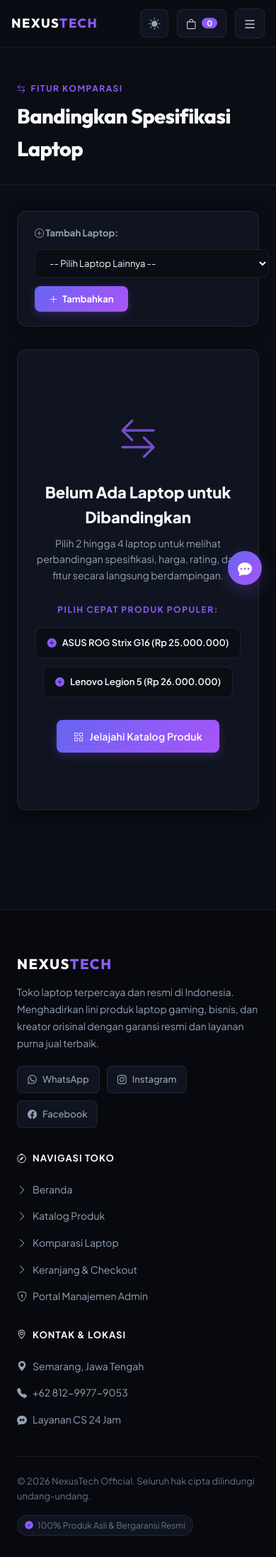
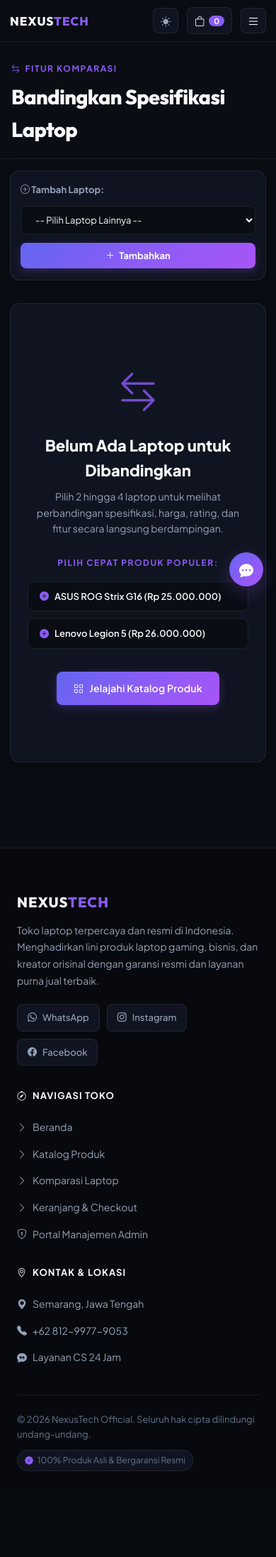
Before and after one commit to doomspire008-rgb/nexustech, a Django app: page /bandingkan/ in a window 390 px wide. Shown: the whole page at 71% size. After the commit the page ends 2072 px from the top, so only its background shows below. Run offline with Django 5.2, Linux system fonts and the light colour scheme; data comes from the database, SQL or seed files in the repository.

Commit message:
feat: enhance mobile and tablet responsiveness across base, catalog, compare, and cart

```diff
--- a/produk/templates/produk/bandingkan.html
+++ b/produk/templates/produk/bandingkan.html
@@ -452,6 +452,55 @@
         transform: translateY(0);
         opacity: 1;
     }
+
+    /* ===== RESPONSIVENESS (MOBILE & TABLET) ===== */
+    @media (max-width: 992px) {
+        .compare-container {
+            padding: 24px 18px 48px;
+        }
+    }
+
+    @media (max-width: 640px) {
+        .page-header-container {
+            padding: 28px 16px 18px;
+        }
+        .compare-container {
+            padding: 16px 14px 40px;
+        }
+        .compare-controls-card {
+            padding: 16px 14px;
+            flex-direction: column;
+            align-items: stretch;
+            gap: 14px;
+        }
+        .compare-controls-left {
+            flex-direction: column;
+            align-items: stretch;
+            width: 100%;
+        }
+        .compare-select {
+            width: 100%;
+            min-width: 0;
+        }
+        .btn-add-compare, .btn-clear-all {
+            width: 100%;
+            justify-content: center;
+        }
+        .quick-pick-grid {
+            flex-direction: column;
+            gap: 10px;
+        }
+        .quick-pick-card {
+            width: 100%;
+        }
+        .toast-notif-compare {
+            bottom: 20px;
+            right: 16px;
+            left: 16px;
+            font-size: 13px;
+            padding: 12px 16px;
+        }
+    }
 </style>
 {% endblock %}
 
--- a/produk/templates/produk/base.html
+++ b/produk/templates/produk/base.html
@@ -748,28 +748,38 @@
         /* ===== RESPONSIVENESS (MOBILE & TABLET) ===== */
         @media (max-width: 992px) {
             .nav-menu {
-                display: none;
+                display: none !important;
             }
             .mobile-toggle {
-                display: inline-flex;
+                display: inline-flex !important;
             }
             .footer-inner {
                 grid-template-columns: 1fr 1fr;
+                gap: 36px;
+            }
+            .footer-inner > div:first-child {
+                grid-column: 1 / -1;
             }
         }
 
-        @media (max-width: 640px) {
+        @media (max-width: 768px) {
             .navbar {
-                padding: 12px 16px;
+                padding: 12px 18px;
             }
-            .nav-brand .brand-text {
-                font-size: 18px;
+            .brand-text {
+                font-size: 20px;
             }
-            .btn-cart-nav span.cart-text {
-                display: none;
+            .mobile-menu {
+                padding: 16px 20px;
             }
-            .btn-cart-nav {
-                padding: 8px 12px;
+            .mobile-menu .nav-link {
+                padding: 12px 14px;
+                font-size: 14px;
+                border-radius: var(--radius-sm);
+            }
+            .mobile-menu .nav-link:hover, .mobile-menu .nav-link.active {
+                background: var(--badge-bg);
+                color: var(--accent);
             }
             .footer-inner {
                 grid-template-columns: 1fr;
@@ -778,19 +788,58 @@
             .footer-bottom {
                 flex-direction: column;
                 align-items: flex-start;
+                gap: 12px;
+            }
+            #chatbot-panel {
+                bottom: 86px;
+                right: 16px;
+                left: 16px;
+                width: auto;
+                max-width: none;
+                height: 480px;
+                max-height: calc(100vh - 110px);
+                border-radius: var(--radius-md);
+            }
+        }
+
+        @media (max-width: 576px) {
+            .navbar {
+                padding: 10px 14px;
+            }
+            .brand-text {
+                font-size: 17px;
+                letter-spacing: 1px;
+            }
+            .btn-cart-nav {
+                padding: 7px 10px;
+                gap: 6px;
+            }
+            .btn-cart-nav span.cart-text {
+                display: none;
+            }
+            .theme-toggle-btn {
+                width: 36px;
+                height: 36px;
+                font-size: 15px;
+            }
+            .mobile-toggle {
+                width: 36px;
+                height: 36px;
+                font-size: 18px;
             }
             #chatbot-toggle {
-                bottom: 20px;
-                right: 20px;
+                bottom: 18px;
+                right: 18px;
                 width: 48px;
                 height: 48px;
                 font-size: 20px;
             }
-            #chatbot-panel {
-                bottom: 80px;
-                right: 16px;
-                width: calc(100vw - 32px);
-                height: calc(100vh - 120px);
+            .messages-container {
+                padding: 0 14px;
+            }
+            .alert-box {
+                font-size: 13px;
+                padding: 10px 14px;
             }
         }
     </style>
```
Also changed, not shown: produk/templates/produk/keranjang.html (+15 -0 lines), produk/templates/produk/produk_list.html (+41 -0 lines).
